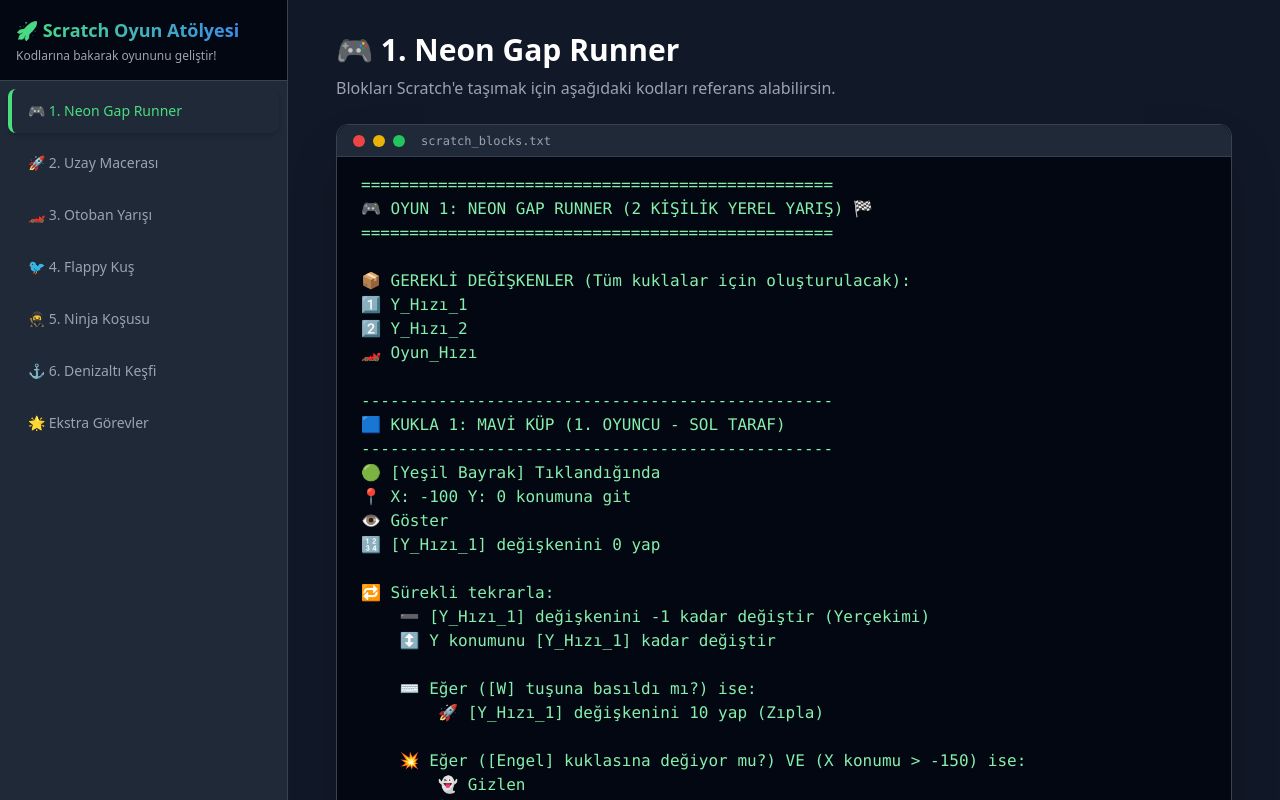
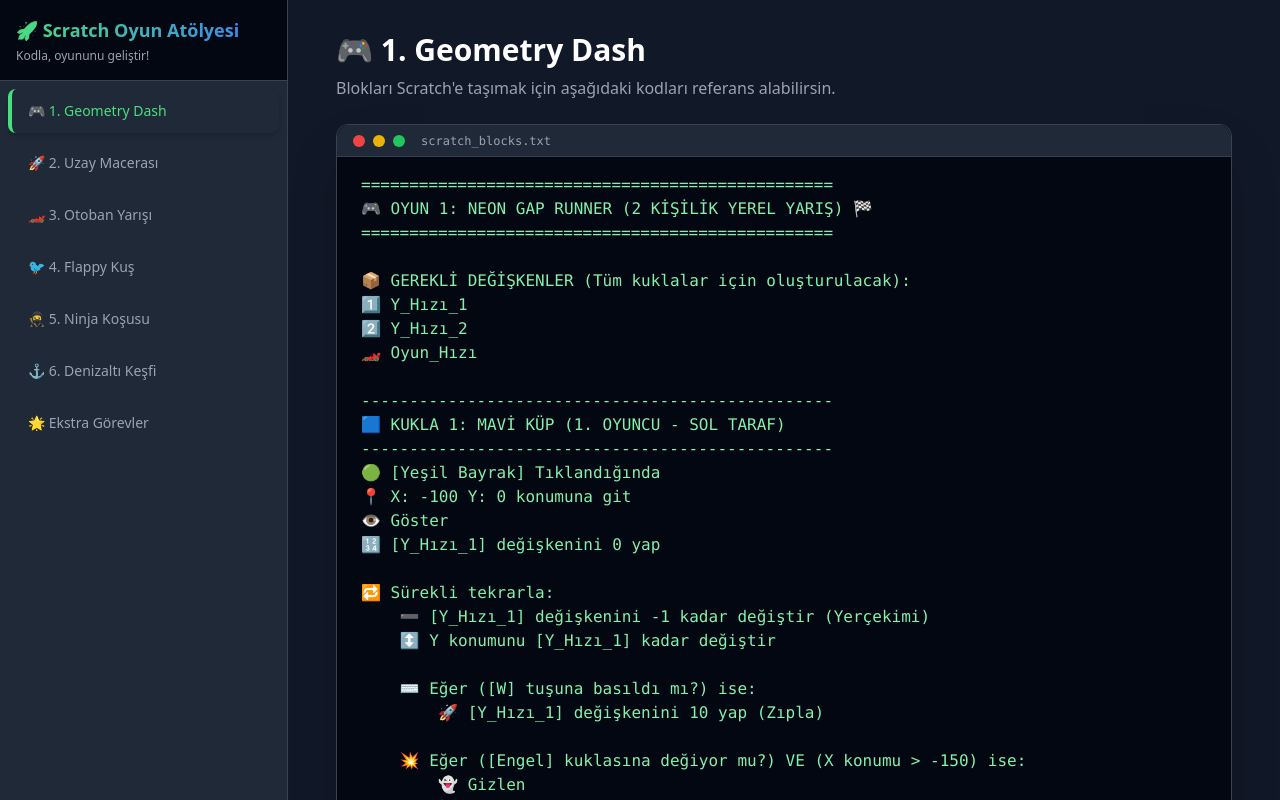
Before and after one commit to ersozberk/bricks_games, a plain HTML site: page index.html in a window 1280 px wide. Drawn offline with nearby package versions, Linux system fonts and the light colour scheme.

Commit message:
Update index.html

```diff
--- a/index.html
+++ b/index.html
@@ -21,7 +21,7 @@
             <h1 class="text-lg font-bold text-transparent bg-clip-text bg-gradient-to-r from-green-400 to-blue-500">
                 🚀 Scratch Oyun Atölyesi
             </h1>
-            <p class="text-xs text-gray-400 mt-1">Kodlarına bakarak oyununu geliştir!</p>
+            <p class="text-xs text-gray-400 mt-1">Kodla, oyununu geliştir!</p>
         </div>
 
         <div id="tabs-container" class="flex md:flex-col overflow-x-auto md:overflow-y-auto p-2 gap-2">
@@ -36,7 +36,7 @@
         const gamesData = [
             {
                 id: 'oyun1',
-                title: '🎮 1. Neon Gap Runner',
+                title: '🎮 1. Geometry Dash',
                 content: `=================================================
 🎮 OYUN 1: NEON GAP RUNNER (2 KİŞİLİK YEREL YARIŞ) 🏁
 =================================================
```
